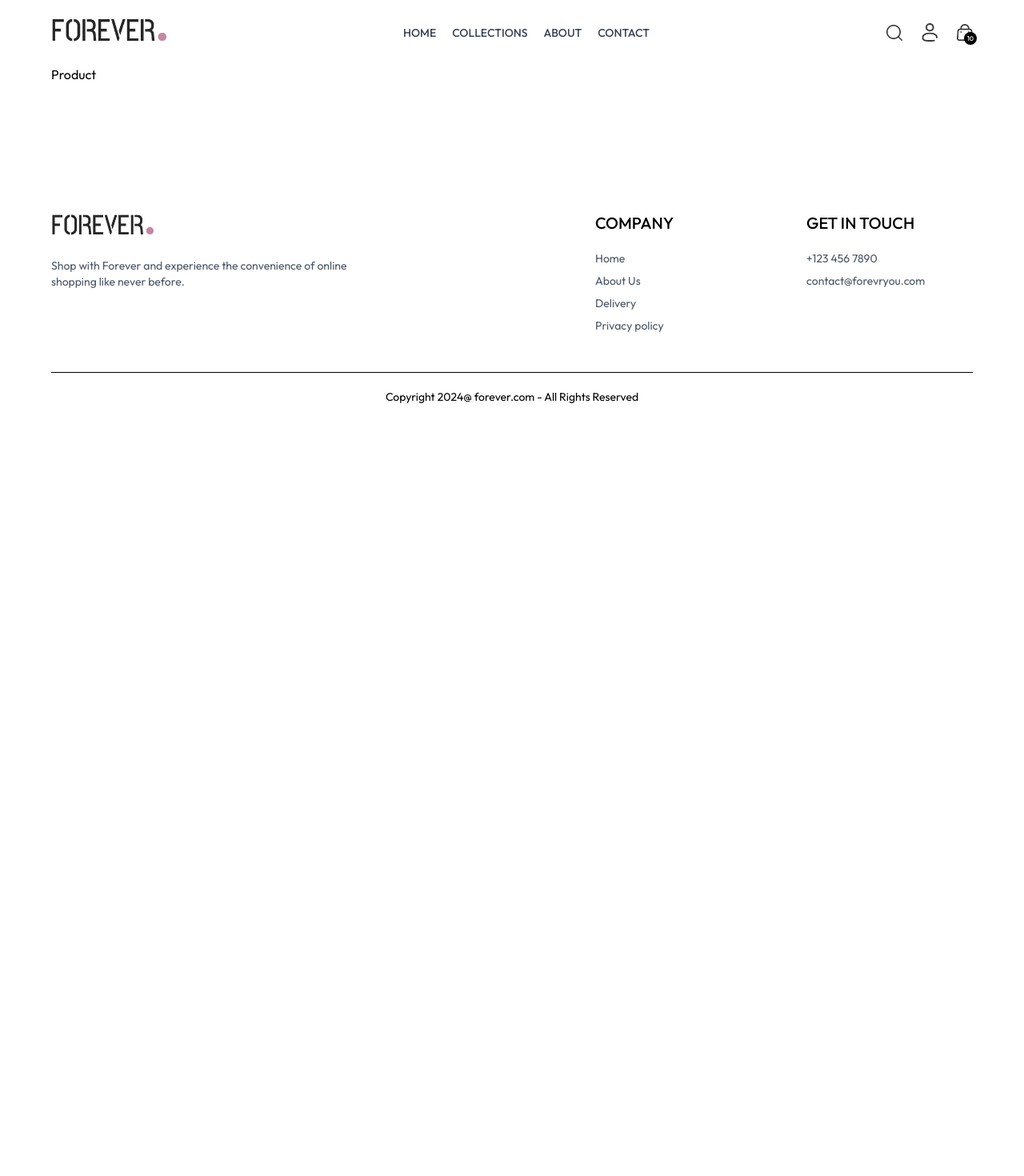
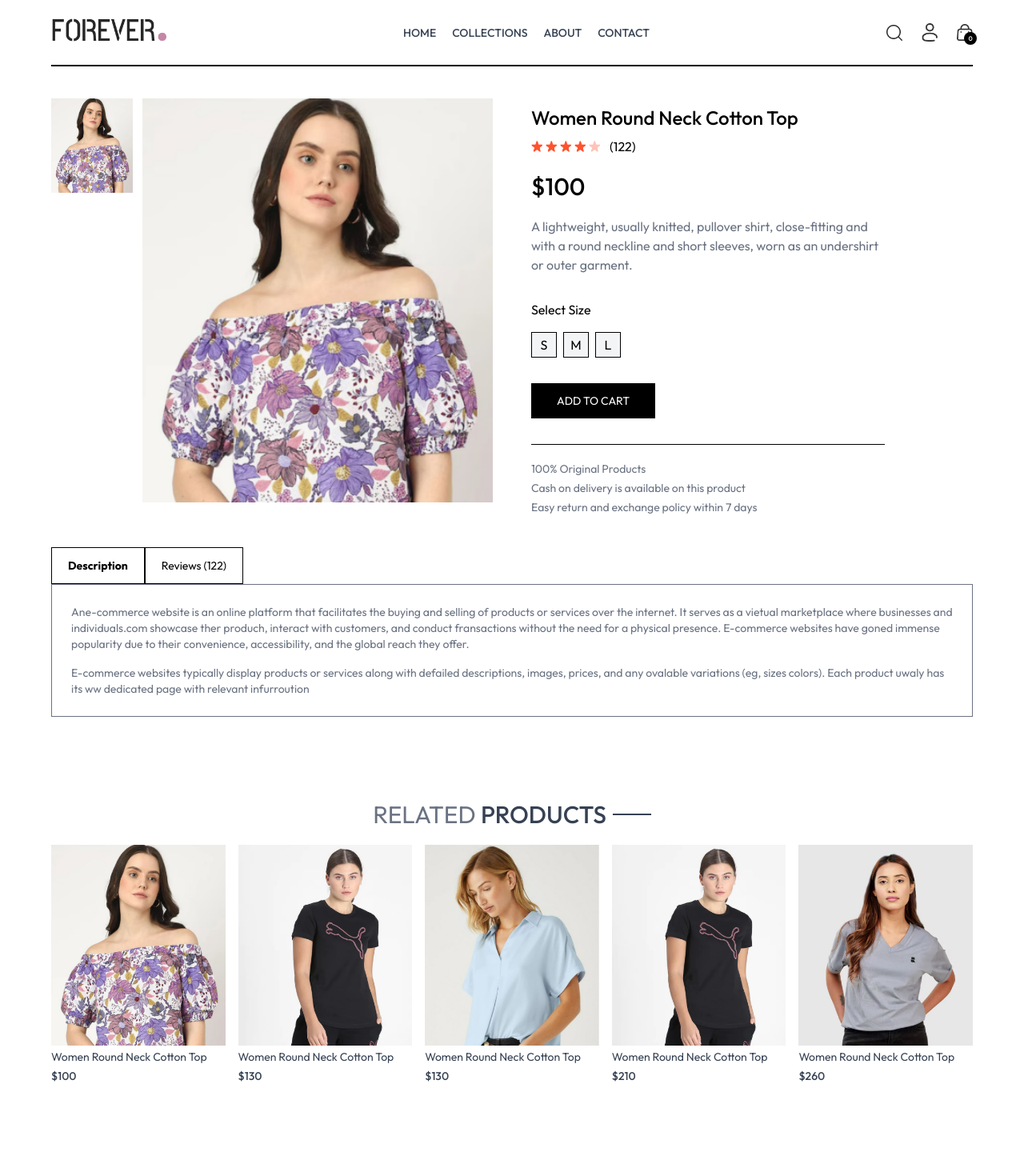
Before and after one commit to aryan-gupta-jiit/ecommerce-app, a React (Vite) app in the folder frontend/: page /product/aaaaa in a window 1280 px wide. Shown: the top 1470 px of the page at 80% size. Before the commit the page ends 800 px from the top, so only its background shows below. Built offline with nearby package versions, Linux system fonts and the light colour scheme.

Commit message:
products

```diff
--- a/frontend/src/App.jsx
+++ b/frontend/src/App.jsx
@@ -12,10 +12,13 @@
 import Navbar from './components/Navbar'
 import Footer from './components/Footer'
 import SearchBar from './components/SearchBar'
+import { ToastContainer, toast } from 'react-toastify';
+import 'react-toastify/dist/ReactToastify.css';
 
 const App = () => {
   return (
     <div className='px-4 sm:px-[5vw] md:px-[7vw]lg:px-[9vw]'>
+      <ToastContainer />
       <Navbar/>
       <SearchBar/>
       <Routes>
--- a/frontend/src/components/Navbar.jsx
+++ b/frontend/src/components/Navbar.jsx
@@ -6,7 +6,7 @@
 const Navbar = () => {
     const [visible,setVisible]=useState(false)
 
-    const {setShowSearch}=useContext(ShopContext)
+    const {setShowSearch,getCartCount}=useContext(ShopContext)
 
   return (
     <div className='flex items-center justify-between py-5 font-medium'>
@@ -47,7 +47,7 @@
 
             <Link to='/cart' className='relative'>
                 <img src={assets.cart_icon} alt="" className='w-5'/>
-                <p className='absolute right-[-5px] bottom-[-5px] w-4 text-center leading-4 bg-black text-white aspect-square rounded-full text-[8px]'>10</p>
+                <p className='absolute right-[-5px] bottom-[-5px] w-4 text-center leading-4 bg-black text-white aspect-square rounded-full text-[8px]'>{getCartCount()}</p>
             </Link>
             <img onClick={()=>setVisible(true)} src={assets.menu_icon} alt="" className='w-5 cursor-pointer sm:hidden'/>
         </div>
--- /dev/null
+++ b/frontend/src/components/RelatedProducts.jsx
@@ -0,0 +1,44 @@
+import React, { useContext, useEffect, useState } from 'react'
+import { ShopContext } from '../context/ShopContext'
+import Title from '../components/Title';
+import ProductItem from '../components/ProductItem';
+
+const RelatedProducts = ({ category, subCategory }) => {
+
+    const { products } = useContext(ShopContext)
+    const [related, setRelated] = useState([])
+
+    useEffect(() => {
+        if (products.length > 0) {
+            let productsCopy = products.slice();
+
+            productsCopy = productsCopy.filter((item) => category === item.category);
+
+            productsCopy = productsCopy.filter((item) => subCategory === item.subCategory);
+
+            setRelated(productsCopy.slice(0, 5));
+        }
+    }, [products])
+
+    return (
+        <div className='my-24'>
+            <div className='text-center text-3xl py-2'>
+                <Title text1={"RELATED"} text2={"PRODUCTS"}/>
+            </div>
+            <div className='grid grid-cols-2 sm:grid-cols-3 md:grid-cols-4 lg:grid-cols-5 gap-4 gap-y-6'>
+                {
+                    related.map((item, index) => (
+                        <ProductItem key={index} id={item._id}
+                        name={item.name}
+                        price={item.price}
+                        image={item.image}
+                        className="cursor-pointer w-[24%]  sm:w-full sm:mb-3 flex-shrink-0  object-cover"
+                      />
+                    ))
+                }
+            </div>
+        </div>
+    )
+}
+
+export default RelatedProducts
--- a/frontend/src/context/ShopContext.jsx
+++ b/frontend/src/context/ShopContext.jsx
@@ -1,5 +1,6 @@
-import { createContext, useState } from "react";
+import { createContext, useEffect, useState } from "react";
 import { products } from "../assets/assets";
+import { toast } from "react-toastify";
 
 export const ShopContext=createContext();
 
@@ -9,10 +10,51 @@
     const delivery_fee=10;
     const [search,setSearch]=useState('');
     const [showSearch,setShowSearch]=useState(false);
+    const [cartItems,setCartItems]=useState({});
+
+    const addToCart=async(itemId,size)=>{
+        if(!size){
+            toast.error('Select Product Size')
+            return;
+        }
+        let cartData=structuredClone(cartItems);
+
+        if(cartData[itemId]){
+            if(cartData[itemId][size]){
+                cartData[itemId][size]+=1;
+            }
+            else{
+                cartData[itemId][size]=1;
+            }
+        }
+        else{
+            cartData[itemId]={};
+            cartData[itemId][size]=1;
+        }
+
+        setCartItems(cartData);
+    }
+
+    const getCartCount=()=>{
+        let totalCount=0;
+        for(const items in cartItems){
+            for(const item in cartItems[items]){
+                try{
+                    if(cartItems[items][item]>0){
+                        totalCount+=cartItems[items][item];
+                    }
+                }catch(error){
+
+                }
+            }
+        }
+        return totalCount;
+    }
 
     const value={
         products,currency,delivery_fee,
-        search,setSearch,showSearch,setShowSearch
+        search,setSearch,showSearch,setShowSearch,
+        cartItems,setCartItems,addToCart,getCartCount
     }
 
     return (
--- a/frontend/src/index.css
+++ b/frontend/src/index.css
@@ -15,6 +15,10 @@
     font-style: normal;
   }
 
+::-webkit-scrollbar{
+    display: none;
+}
+
   @media (max-width:640px){
     a.active{
         background-color: black;
--- a/frontend/src/pages/Product.jsx
+++ b/frontend/src/pages/Product.jsx
@@ -1,9 +1,119 @@
-import React from 'react'
+import React, { useContext, useEffect, useState } from 'react'
+import { useParams } from 'react-router-dom'
+import { ShopContext } from '../context/ShopContext';
+import { assets } from '../assets/assets';
+import RelatedProducts from '../components/RelatedProducts';
 
 const Product = () => {
-  return (
-    <div>Product</div>
-  )
+
+  const {productId}=useParams();
+  const {products,currency,addToCart}=useContext(ShopContext)
+  const [productData,setProductData]=useState(false);
+  const [image,setImage]=useState('');
+  const [size,setSize]
+=useState('')
+  const fetchProductData=async()=>{
+    products.map((item)=>{
+      if(item._id===productId){
+        setProductData(item);
+        setImage(item.image[0]);
+        return null;
+      }
+    })
+  }
+
+  useEffect(()=>{
+    fetchProductData();
+  },[productId])
+
+  return productData? (
+    <div className='border-t-2 pt-10 transition-opacity ease-in duration-500 opacity-100'>
+      {/* product data  */}
+      <div className='flex gap-12 sm:gap-12 flex-col sm:flex-row'>
+        {/* product images  */}
+        <div className='flex-1 flex flex-col-reverse gap-3 sm:flex-row'>
+          <div className='flex flex-col overflow-x-auto sm:overflow-y-scroll justify-between  sm:justify-normal sm:w-[18.7%] w-full'>
+            {
+              productData.image.map((item,index)=>(
+                <img onClick={()=>setImage(item)} key={index} src={item} alt='product image' className='cursor-pointer w-[24%]  sm:w-full sm:mb-3 flex-shrink-0  object-cover'/>
+              ))
+            }
+          </div>
+          <div className='w-full sm:w-[80%]'>
+            <img src={image} alt="" className='w-full h-auto'/>
+          </div>
+        </div>
+
+        {/* --------- Product Info ------------ */}
+
+        <div className='flex-1'>
+          <h1 className='font-medium text-2xl mt-2'>{productData.name}</h1>
+          <div className='flex items-center gap-1 mt-2'>
+            <img src={assets.star_icon} alt="" className="w-3.5" />
+            <img src={assets.star_icon} alt="" className="w-3.5" />
+            <img src={assets.star_icon} alt="" className="w-3.5" />
+            <img src={assets.star_icon} alt="" className="w-3.5" />
+            <img src={assets.star_dull_icon} alt="" className="w-3.5" />
+            <p className='pl-2'>(122)</p>
+          </div>
+          <p className='mt-5 text-3xl font-medium'>{currency}{productData.price}</p>
+          <p className='mt-5 text-gray-500 md:w-4/5'>{productData.description}</p>
+          <div className='flex flex-col gap-4 my-8'>
+            <p>Select Size</p>
+            <div className='flex gap-2'>
+              {
+                productData.sizes.map((item, index) => (
+                  <button key={index} className={`w-8 h-8 border bg-gray-100 flex items-center justify-center cursor-pointer
+                  ${item === size ? 'border-orange-500' : ''}`} onClick={()=>setSize(item)}>{item}</button>
+                ))
+              }
+            </div>
+          </div>
+          <button onClick={()=>addToCart(productData._id,size)} className="bg-black text-white py-3 px-8 text-sm active:bg-gray-700">ADD TO CART</button>
+          <hr className='mt-8 sm:w-4/5' />
+          <div className='text-sm text-gray-500 mt-5 flex flex-col gap-1'>
+            <p>100% Original Products</p>
+            <p>Cash on delivery is available on this product</p>
+            <p> Easy return and exchange policy within 7 days </p>
+          </div>
+        </div>
+      </div>
+
+      {/* ---------------------- Products Description and review section ----------------------*/}
+
+      <div className="mt-10">
+        <div className="flex">
+          <b className="px-5 py-3 text-sm border">Description</b>
+          <p className="px-5 py-3 text-sm border">Reviews (122)</p>
+        </div>
+
+        <div className=" flex flex-col gap-4 border px-6 py-6 text-sm text-gray-500 ">
+          <p>
+            Ane-commerce website is an online platform that facilitates the
+            buying and selling of products or services over the internet. It
+            serves as a vietual marketplace where businesses and individuals.com
+            showcase ther produch, interact with customers, and conduct
+            fransactions without the need for a physical presence. E-commerce
+            websites have goned immense popularity due to their convenience,
+            accessibility, and the global reach they offer.
+          </p>
+          <p>
+            E-commerce websites typically display products or services along
+            with defailed descriptions, images, prices, and any ovalable
+            variations (eg, sizes colors). Each product uwaly has its ww
+            dedicated page with relevant infurroution
+          </p>
+        </div>
+      </div>
+
+      {/* ----------------------  Display Products  Products ----------------------*/}
+
+      <RelatedProducts
+        category={productData.category}
+        subCategory={productData.subCategory}
+      />
+    </div>
+  ) : <div className='opacity-0'></div>
 }
 
 export default Product
```
